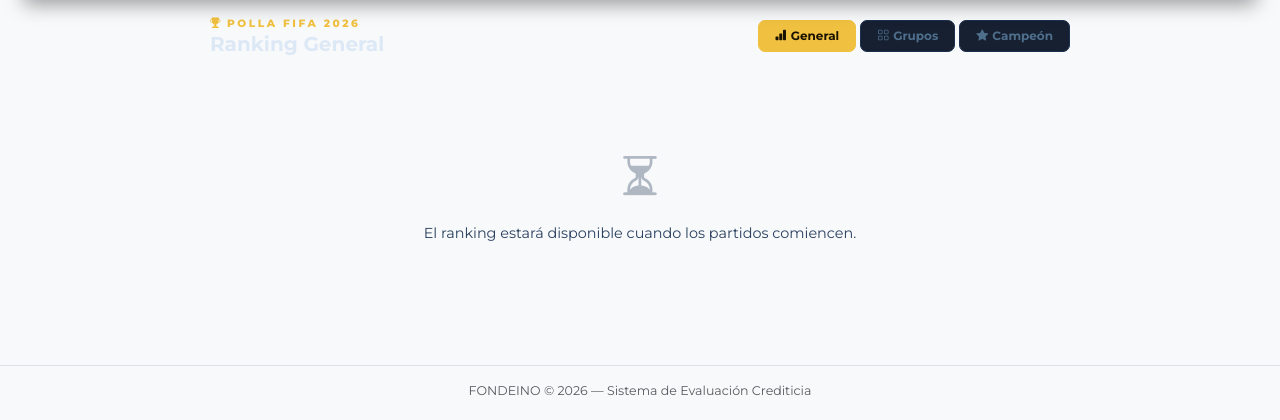
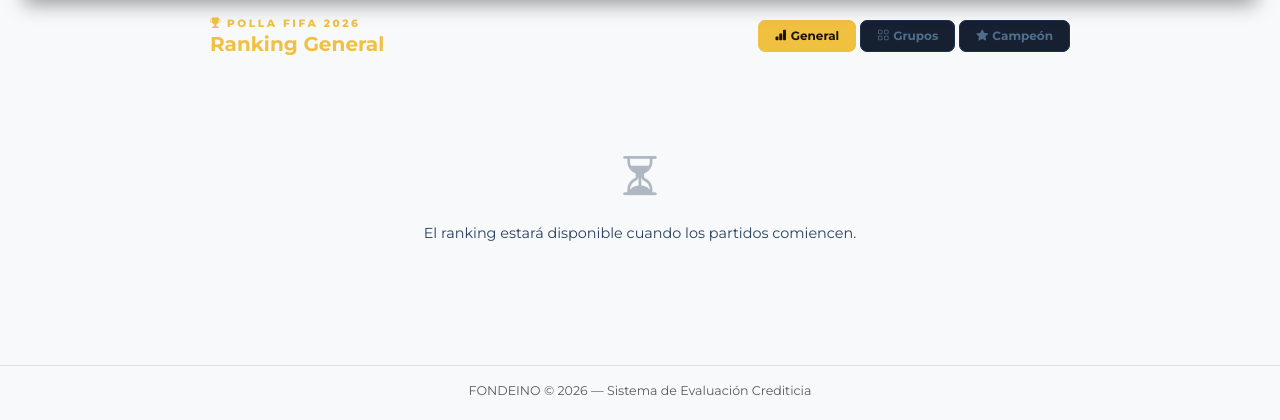
Before and after one commit to Pablo-app-developer/Matriz_score_crediticio_fondeino, a Django app: page /polla/ranking/ in a window 1280 px wide. Shown: the part 67-487 px from the top of the page. Run offline with Django 4.2, Linux system fonts and the light colour scheme; data comes from the database, SQL or seed files in the repository; data that the repository does not hold is empty.

Commit message:
Ranking: título en dorado para mayor contraste

```diff
--- a/templates/polla/ranking.html
+++ b/templates/polla/ranking.html
@@ -119,7 +119,7 @@ body { background: #0d1b2a !important; }
     <div style="color:#f0c040;font-size:.66rem;font-weight:800;text-transform:uppercase;letter-spacing:2.5px;">
       <i class="bi bi-trophy-fill me-1"></i>Polla FIFA 2026
     </div>
-    <h5 class="mb-0 fw-bold" style="color:#dde8f6;">{{ titulo }}</h5>
+    <h5 class="mb-0 fw-bold" style="color:#f0c040;">{{ titulo }}</h5>
   </div>
   <div class="d-flex gap-1 flex-wrap">
     <a href="?tipo=general" class="rk-tab {% if tipo == 'general' %}on{% endif %}">
```
